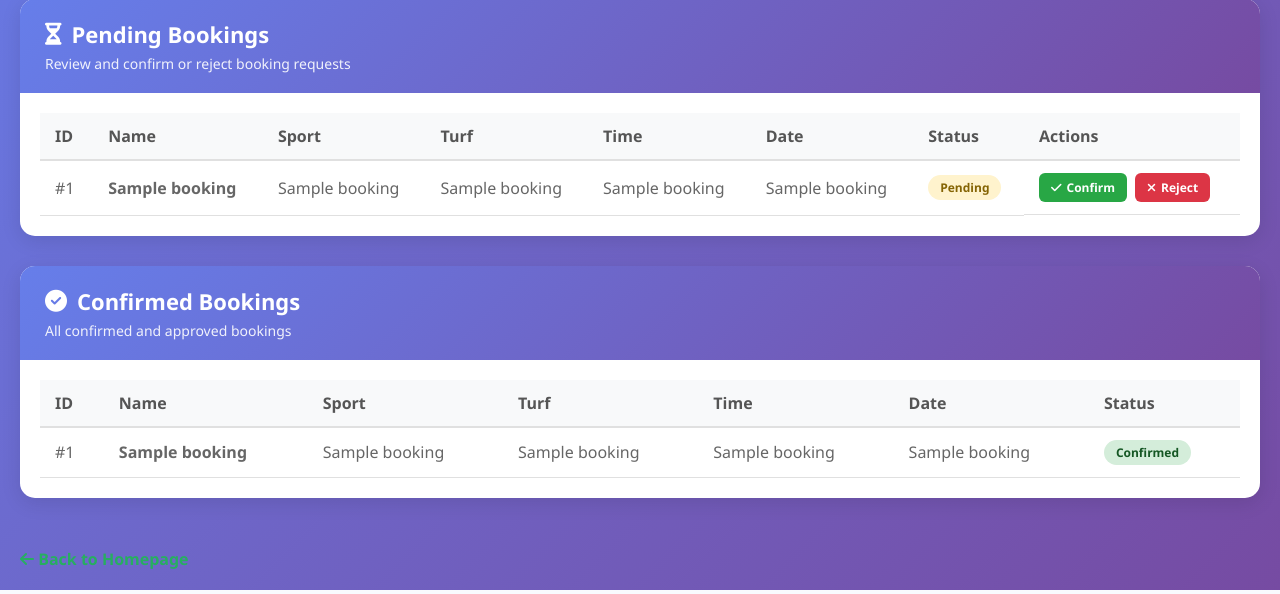
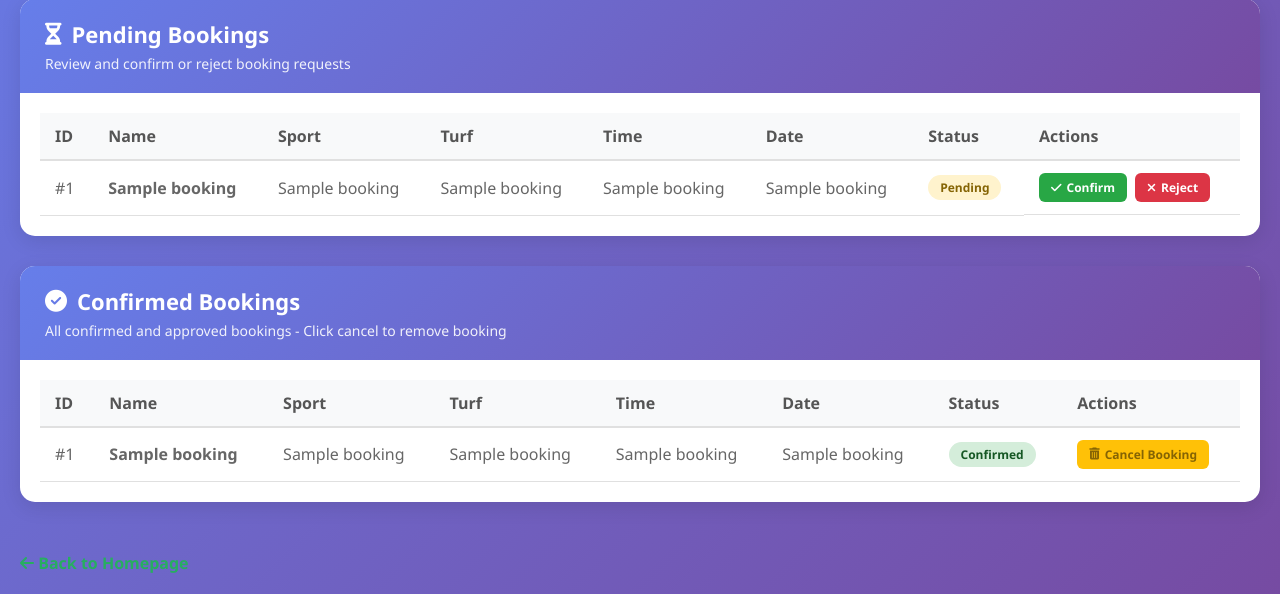
Before and after one commit to neven-mathew/sportscentre, a Flask app: template templates/admin.html in a window 1280 px wide. Shown: the part 291-885 px from the top of the page. Run offline with Flask 3, Linux system fonts and the light colour scheme; the template is opened without the code that fills it: most values are stand-ins (such as "Sample title", 1, 10 or a date in 2020).

Commit message:
Implement cancel booking functionality in admin panel
Added cancel booking button and updated related styles.

```diff
--- a/templates/admin.html
+++ b/templates/admin.html
@@ -238,9 +238,10 @@
         .action-buttons {
             display: flex;
             gap: 8px;
+            flex-wrap: wrap;
         }
 
-        .confirm-btn, .reject-btn {
+        .confirm-btn, .reject-btn, .cancel-booking-btn {
             padding: 6px 12px;
             border: none;
             border-radius: 6px;
@@ -271,6 +272,17 @@
 
         .reject-btn:hover {
             background: #c82333;
+            transform: translateY(-1px);
+        }
+
+        .cancel-booking-btn {
+            background: #ffc107;
+            color: #856404;
+        }
+
+        .cancel-booking-btn:hover {
+            background: #e0a800;
+            color: #856404;
             transform: translateY(-1px);
         }
 
@@ -376,7 +388,7 @@
                 gap: 5px;
             }
 
-            .confirm-btn, .reject-btn {
+            .confirm-btn, .reject-btn, .cancel-booking-btn {
                 padding: 4px 8px;
                 font-size: 10px;
             }
@@ -489,14 +501,14 @@
             </div>
         </div>
 
-        <!-- Confirmed Bookings Section -->
+        <!-- Confirmed Bookings Section with Cancel Option -->
         <div class="section">
             <div class="section-header">
                 <h2>
                     <i class="fas fa-check-circle"></i>
                     Confirmed Bookings
                 </h2>
-                <p>All confirmed and approved bookings</p>
+                <p>All confirmed and approved bookings - Click cancel to remove booking</p>
             </div>
             <div class="table-wrapper">
                 {% if confirmed_bookings %}
@@ -510,6 +522,7 @@
                             <th>Time</th>
                             <th>Date</th>
                             <th>Status</th>
+                            <th>Actions</th>
                         </tr>
                     </thead>
                     <tbody>
@@ -522,6 +535,11 @@
                             <td>{{ booking[4] }}</td>
                             <td>{{ booking[5] }}</td>
                             <td><span class="badge badge-confirmed">Confirmed</span></td>
+                            <td class="action-buttons">
+                                <a href="/admin/cancel_booking/{{ booking[0] }}" class="cancel-booking-btn" onclick="return confirm('⚠️ WARNING: Are you sure you want to CANCEL this booking for {{ booking[1] }}?\n\nThis action cannot be undone and the slot will become available again.')">
+                                    <i class="fas fa-trash-alt"></i> Cancel Booking
+                                </a>
+                            </td>
                         </tr>
                         {% endfor %}
                     </tbody>
@@ -552,15 +570,6 @@
                 setTimeout(() => alert.remove(), 500);
             });
         }, 5000);
-
-        // Add confirmation dialog for actions
-        document.querySelectorAll('.confirm-btn, .reject-btn').forEach(button => {
-            button.addEventListener('click', function(e) {
-                if (!confirm(this.getAttribute('onclick')?.match(/'(.*?)'/)?.[1] || 'Are you sure?')) {
-                    e.preventDefault();
-                }
-            });
-        });
     </script>
 </body>
 </html>
```
